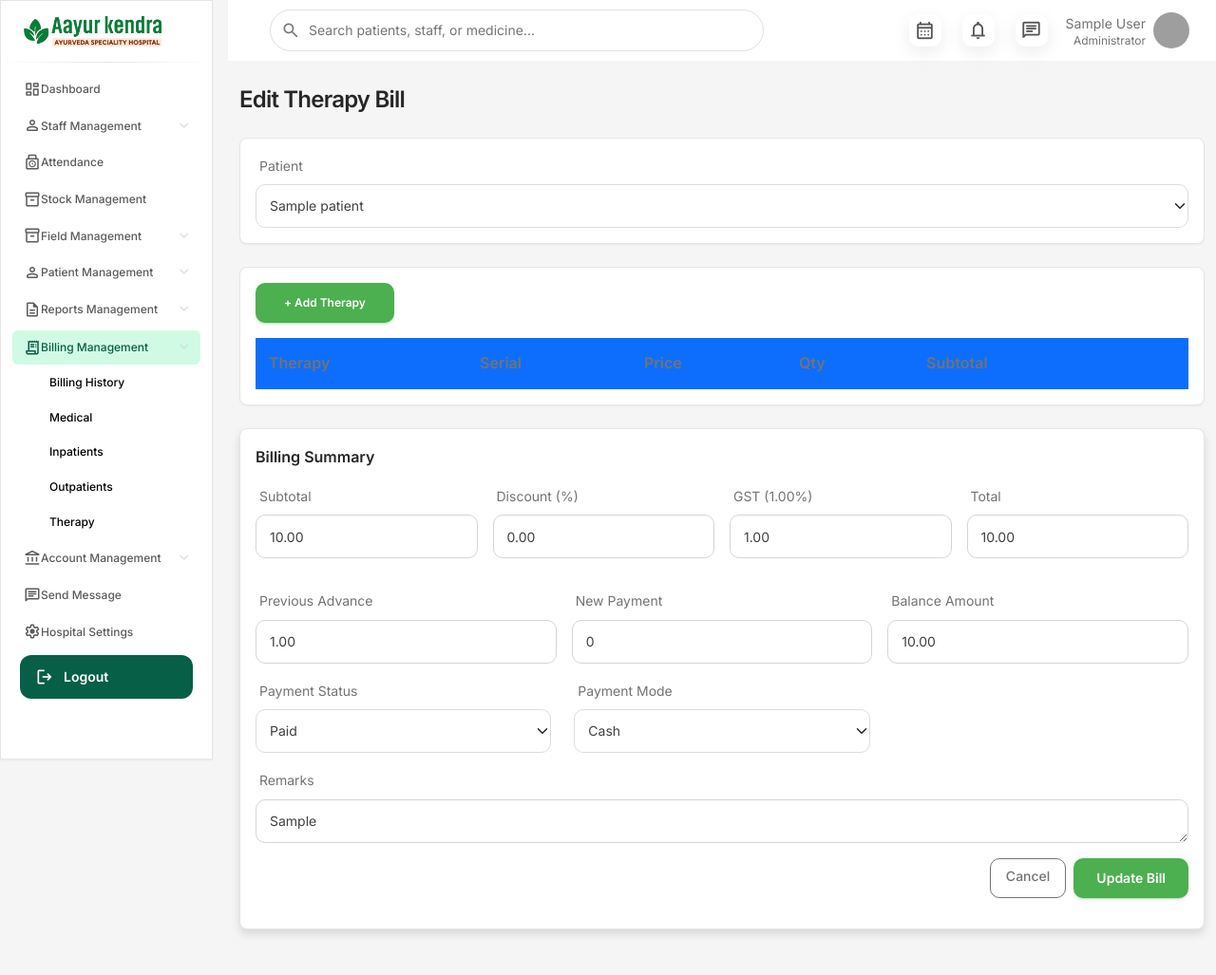
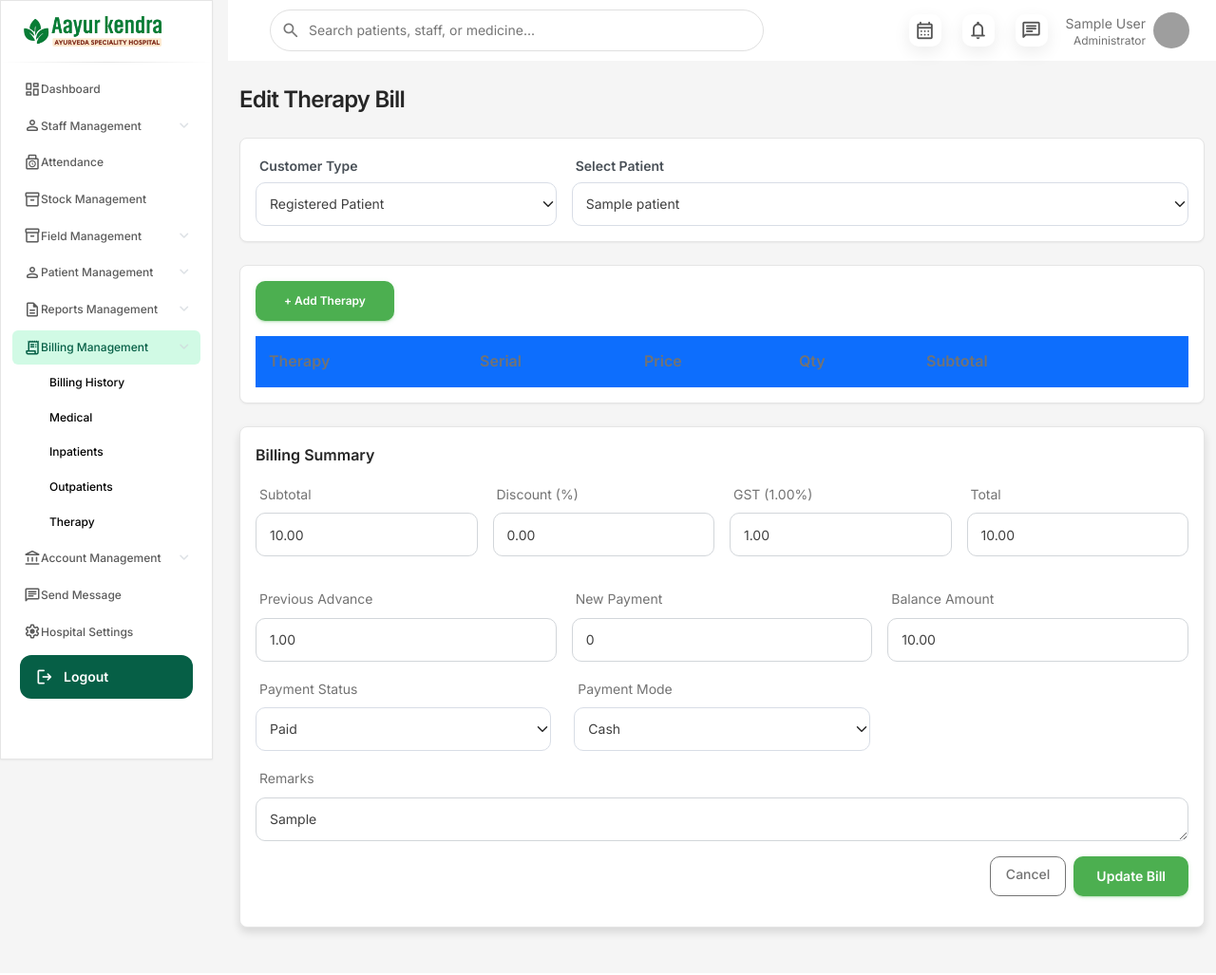
Before and after one commit to hadalbees/AyurkendraManagement, a Django app: a page that uses billingmgmt/templates/billingmgmt/therapybill_edit.html in a window 1280 px wide. Shown: the whole page at 95% size. After the commit the page ends 988 px from the top, so only its background shows below. Run offline with Django 5.2, Linux system fonts and the light colour scheme; a user stored in the database is signed in; tables that the repository leaves empty hold one stand-in row (values such as "Sample post"); lists and menus that the app fills with data are empty; some libraries are stand-ins or nearby versions; grey boxes are pictures that could not be loaded.

Commit message:
Add files via upload

```diff
--- a/billingmgmt/templates/billingmgmt/therapybill_edit.html
+++ b/billingmgmt/templates/billingmgmt/therapybill_edit.html
@@ -23,30 +23,38 @@
             value="{{ settings.therapy_gst|default:0 }}"
           />
 
-          <!-- PATIENT -->
+          <!-- PATIENT / CUSTOMER -->
 
           <div class="card mb-4">
             <div class="card-body">
-              <label>Patient</label>
+              <div class="row g-3">
+                <div class="col-md-4">
+                  <label class="form-label">Customer Type</label>
+                  <select name="customer_type" id="customerType" class="form-select">
+                    <option value="patient" {% if bill.customer_type == "patient" %}selected{% endif %}>Registered Patient</option>
+                    <option value="walkin" {% if bill.customer_type == "walkin" %}selected{% endif %}>Walk-in Customer</option>
+                  </select>
+                </div>
 
-              <select class="form-select" name="patient_id">
-                {% for p in patients %}
+                <!-- Patient field -->
+                <div class="col-md-8" id="patientBox">
+                  <label class="form-label">Select Patient</label>
+                  <select class="form-select" name="patient_id" id="patientSelect">
+                    <option value="">-- Select Patient --</option>
+                    {% for p in patients %}
+                    <option value="{{ p.id }}" {% if p.id == bill.patient_id %}selected{% endif %}>
+                      {{ p.patient_name }}
+                    </option>
+                    {% endfor %}
+                  </select>
+                </div>
 
-                <option
-                  value="{{p.id}}"
-                  {%
-                  if
-                  p.id=""
-                  ="bill.patient.id"
-                  %}selected{%
-                  endif
-                  %}
-                >
-                  {{p.patient_name}}
-                </option>
-
-                {% endfor %}
-              </select>
+                <!-- Walk-in field -->
+                <div class="col-md-8 d-none" id="walkinBox">
+                  <label class="form-label">Walk-in Customer Name</label>
+                  <input type="text" name="walkin_name" id="walkinName" class="form-control" value="{{ bill.walkin_name|default:'' }}" placeholder="Enter customer name">
+                </div>
+              </div>
             </div>
           </div>
 
@@ -89,13 +97,7 @@
                           value="{{therapy.id}}"
                           data-price="{{therapy.charges}}"
                           data-serial="{{therapy.serial_no}}"
-                          {%
-                          if
-                          therapy.id=""
-                          ="item.therapy.id"
-                          %}selected{%
-                          endif
-                          %}
+                          {% if therapy.id == item.therapy_id %}selected{% endif %}
                         >
                           {{therapy.name}}
                         </option>
@@ -446,6 +448,38 @@ document.getElementById("advanceInput")
         document
           .getElementById("advanceInput")
           .addEventListener("input", calcBalance);
+
+        /* ---------- CUSTOMER TYPE TOGGLE ---------- */
+        const customerType = document.getElementById("customerType");
+        const patientBox = document.getElementById("patientBox");
+        const walkinBox = document.getElementById("walkinBox");
+        const patientSelect = document.getElementById("patientSelect");
+        const walkinName = document.getElementById("walkinName");
+
+        function toggleCustomerFields() {
+          if (!customerType) return;
+          const isPatient = customerType.value === "patient";
+
+          if (patientBox) patientBox.classList.toggle("d-none", !isPatient);
+          if (walkinBox) walkinBox.classList.toggle("d-none", isPatient);
+
+          if (isPatient) {
+            if (patientSelect) patientSelect.required = true;
+            if (walkinName) {
+              walkinName.required = false;
+            }
+          } else {
+            if (patientSelect) {
+              patientSelect.required = false;
+            }
+            if (walkinName) walkinName.required = true;
+          }
+        }
+
+        if (customerType) {
+          customerType.addEventListener("change", toggleCustomerFields);
+          toggleCustomerFields(); // Run on initial load
+        }
       });
 
       document.addEventListener("DOMContentLoaded", function () {
```
